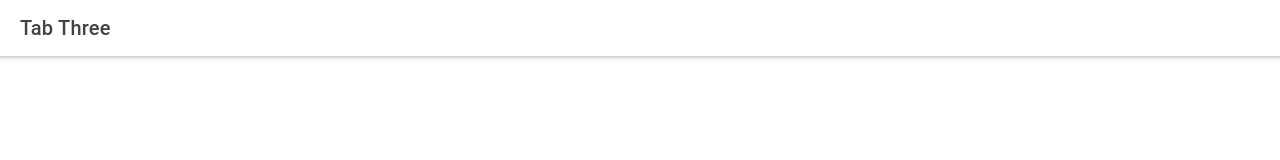
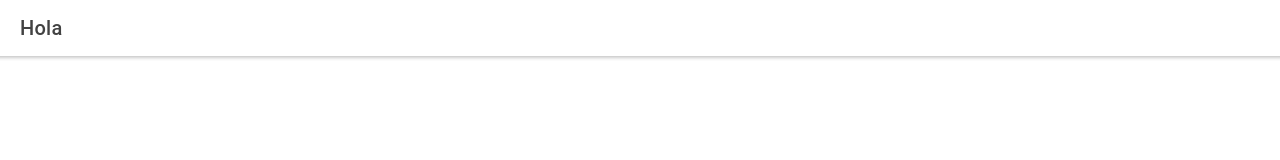
Before and after one commit to porziopablo/AppClub, a React (Create React App) app: page /tab3 in a window 1280 px wide. Shown: the top 160 px of the page. Built offline with nearby package versions, Linux system fonts and the light colour scheme.

Commit message:
prueba 2

```diff
--- a/src/pages/Tab3.tsx
+++ b/src/pages/Tab3.tsx
@@ -6,7 +6,7 @@ const Tab3Page: React.FC = () => {
     <IonPage>
       <IonHeader>
         <IonToolbar>
-          <IonTitle>Tab Three</IonTitle>
+          <IonTitle>Hola</IonTitle>
         </IonToolbar>
       </IonHeader>
       <IonContent />
```
